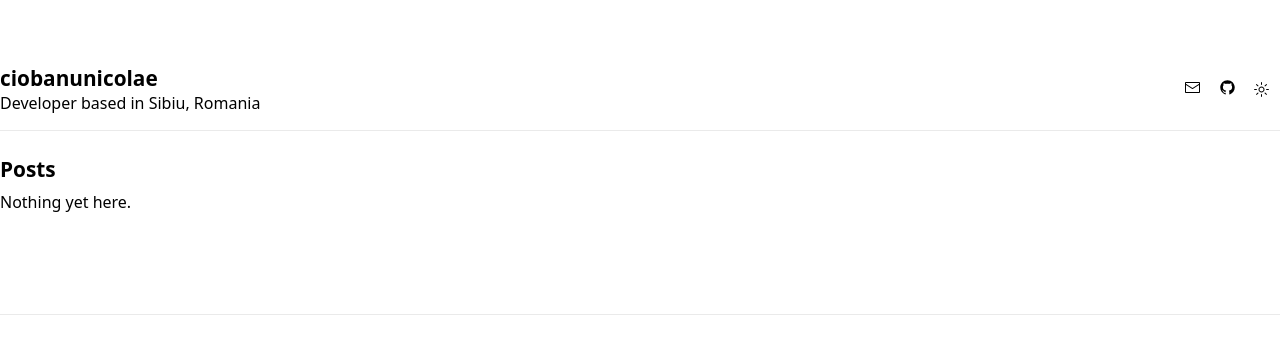
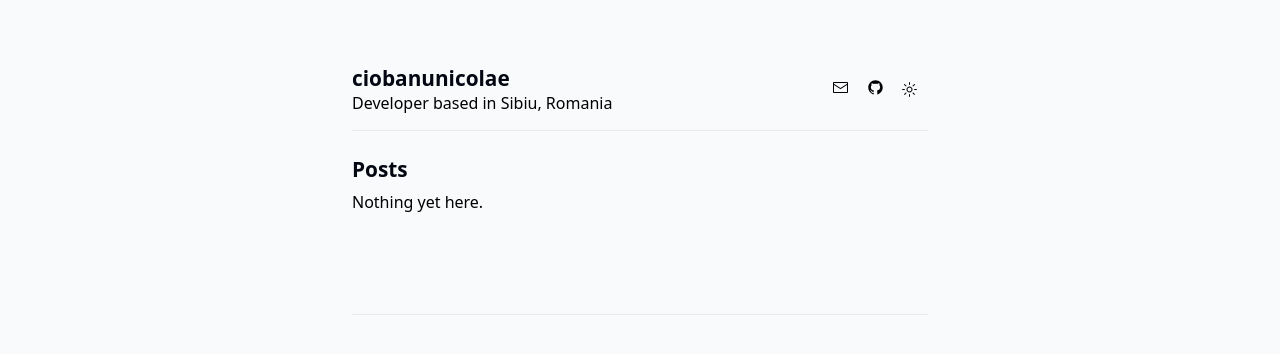
Before and after one commit to nicolaeciobanuu/portofolio, a Next.js app: page / in a window 1280 px wide. Shown: the top 354 px of the page. Built offline with nearby package versions, Linux system fonts and the light colour scheme.

Commit message:
style: add variable for both themes

```diff
--- a/app/globals.css
+++ b/app/globals.css
@@ -1,5 +1,32 @@
 :root {
   font-family: system-ui, -apple-system, BlinkMacSystemFont, sans-serif;
+  margin: 0 auto;
+  --background: hsl(210, 20%, 98%);
+  --foreground: hsl(224, 71%, 4%);
+  --border: hsl(224, 60%, 20%);
+  --hover: hsl(210, 20%, 95%);
+  --active: hsl(210, 20%, 90%);
+  --focus: 0 0 2px hsla(224, 71%, 4%, 0.5);
+  width: 90vw;
+  margin: 0 auto;
+}
+[data-theme="dark"] {
+  --background: hsl(210, 20%, 10%);
+  --foreground: hsl(224, 71%, 85%);
+  --border: hsl(224, 60%, 60%);
+  --hover: hsl(224, 71%, 70%);
+  --active: hsl(210, 20%, 5%);
+  --focus: 0 0 2px hsl(224, 60%, 70%);
+}
+@media screen and (min-width: 600px) {
+  :root {
+    width: 75vw;
+  }
+}
+@media screen and (min-width: 1000px) {
+  :root {
+    width: 45vw;
+  }
 }
 * {
   box-sizing: border-box;
@@ -8,6 +35,7 @@
 }
 html,
 body {
+  background: var(--background);
   max-width: 100vw;
   overflow-x: hidden;
 }
```
